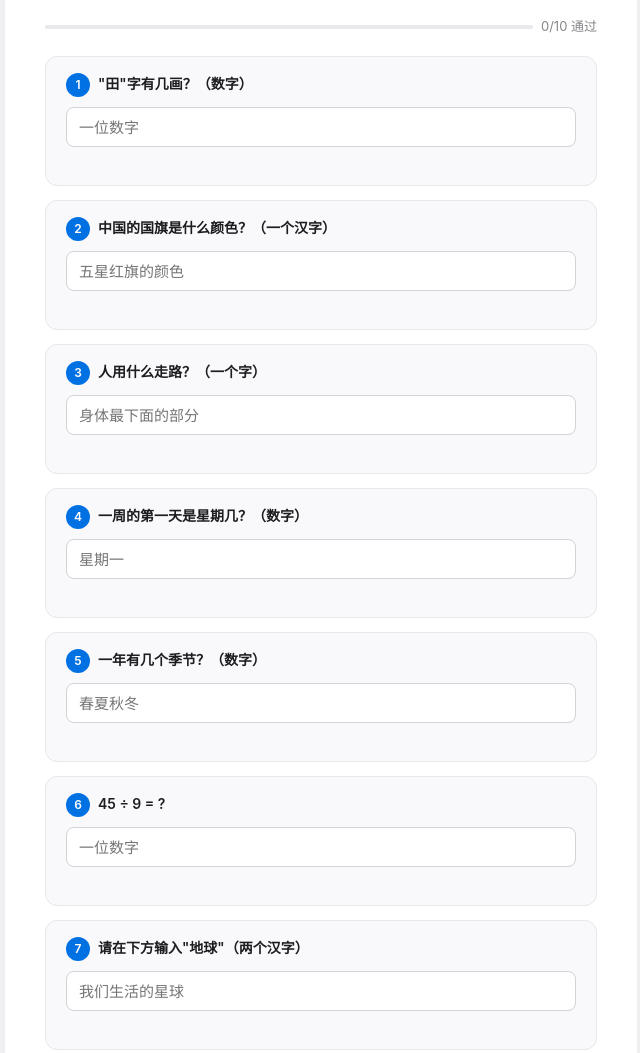
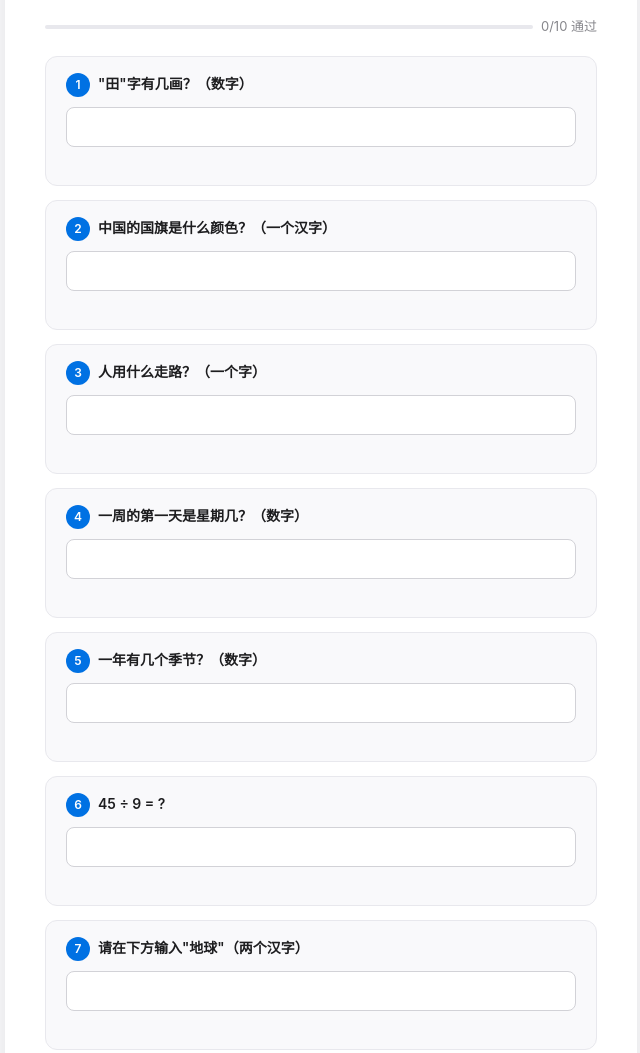
Before and after one commit to cmoc114517/YanJingDream, a website: page public/humanandrobot.html in a window 1280 px wide. Shown: the part 884-1937 px from the top of the page, without its empty margins (319-959 px from the left). Drawn offline with Linux system fonts and the light colour scheme.

Commit message:
移除人机验证所有提示文字

```diff
--- a/public/humanandrobot.html
+++ b/public/humanandrobot.html
@@ -391,7 +391,7 @@ function renderCaptcha() {
   for (var i = 0; i < selectedQuestions.length; i++) {
     html += '<div class="captcha-item" id="captcha-' + i + '">' +
       '<div class="captcha-q"><span class="num">' + (i + 1) + '</span>' + selectedQuestions[i].q + '</div>' +
-      '<input class="captcha-input" id="captcha-input-' + i + '" placeholder="' + selectedQuestions[i].hint + '" oninput="checkCaptcha(' + i + ')" autocomplete="off">' +
+      '<input class="captcha-input" id="captcha-input-' + i + '" placeholder="" oninput="checkCaptcha(' + i + ')" autocomplete="off">' +
       '<div class="captcha-status" id="captcha-status-' + i + '"></div>' +
       '</div>';
   }
```
